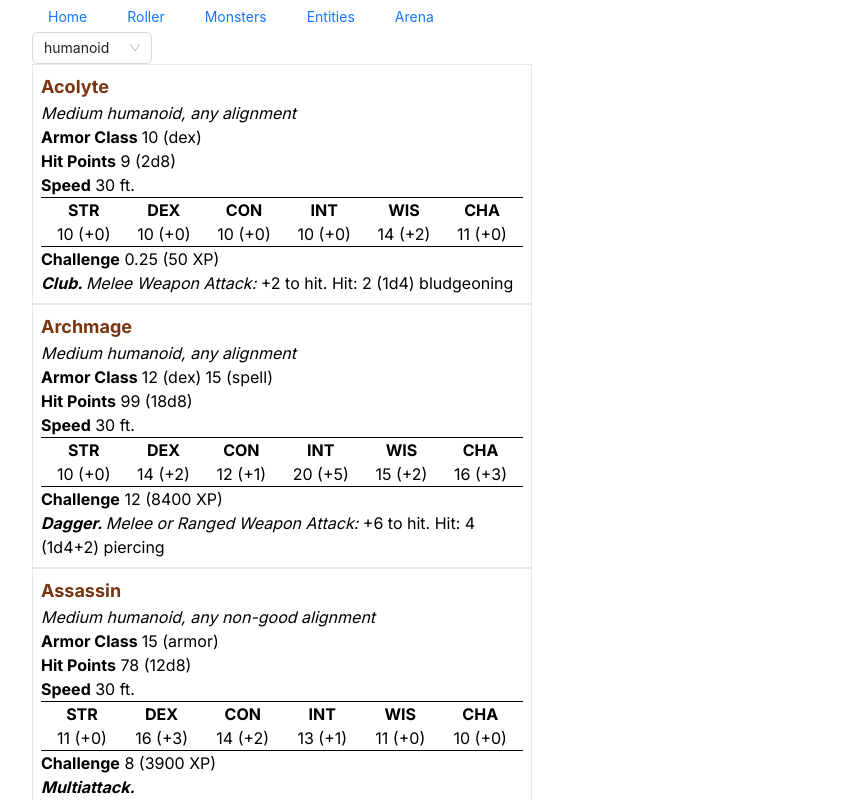
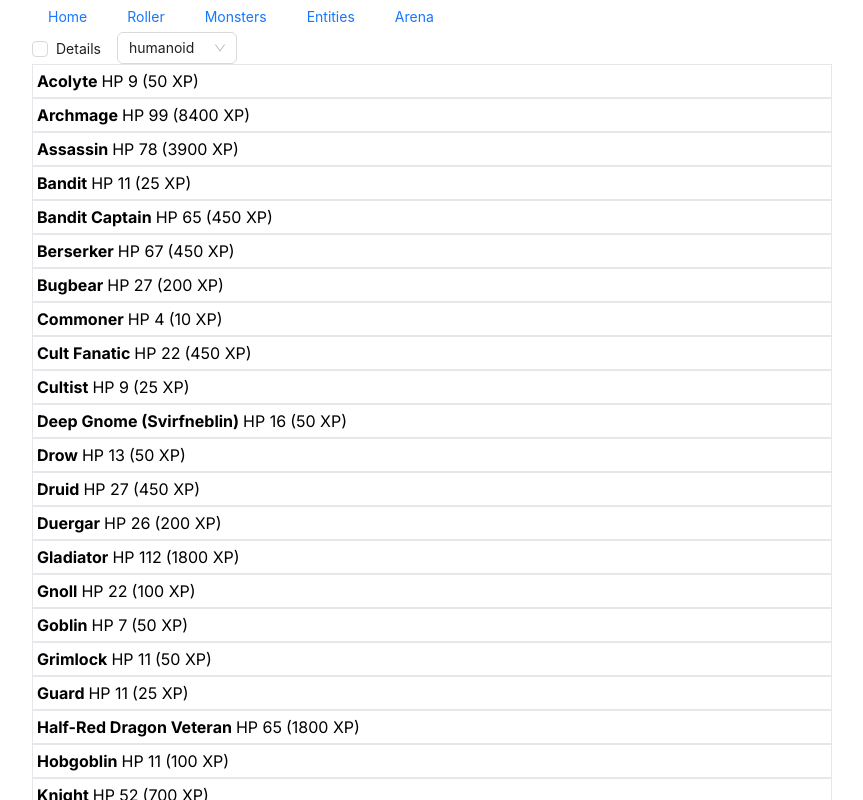
Before and after one commit to crianonim/dnd-next, a Next.js app: page /monster-list in a window 1280 px wide. Shown: the top 800 px of the page, without its empty margins (208-1071 px from the left). Built offline with nearby package versions, Linux system fonts and the light colour scheme.

Commit message:
add simple monster list

```diff
--- a/src/app/components/entitiesSetup.tsx
+++ b/src/app/components/entitiesSetup.tsx
@@ -57,8 +57,8 @@ const EntitiesSetup = () => {
             className="w-40 border border-blue-500 p-1"
             onDrop={() => {
               if (dragged && !blues.includes(dragged)) {
-                setBlues([...reds, dragged]);
-                setReds(blues.filter((e) => e !== dragged));
+                setBlues([...blues, dragged]);
+                setReds(reds.filter((e) => e !== dragged));
               }
             }}
             onDragOver={(event) => {
--- /dev/null
+++ b/src/app/components/monsterMini.tsx
@@ -0,0 +1,19 @@
+import { Monster } from "@/game/monsters";
+import React from "react";
+
+type MonsterMiniProps = {
+  monster: Monster;
+};
+
+export default function MonsterMini({ monster }: MonsterMiniProps) {
+  return (
+    <div className="flex border p-1 gap-1">
+      <div className="font-bold text-l">{monster.name}</div>
+
+      <div>
+        <span>HP</span> {monster.hit_points}
+      </div>
+      <div>({monster.xp} XP)</div>
+    </div>
+  );
+}
--- a/src/app/components/monsterView.tsx
+++ b/src/app/components/monsterView.tsx
@@ -70,7 +70,7 @@ const showAction = (a: Action) => (
 
 export default function MonsterView({ monster }: MonsterViewProps) {
   return (
-    <div className="flex flex-col border p-2 w-[500px]">
+    <div className="flex flex-col border p-2">
       <div className="font-bold text-lg text-amber-900">{monster.name}</div>
       <div className="italic">
         {monster.size} {monster.type}, {monster.alignment}
--- a/src/app/monster-list/filter.tsx
+++ b/src/app/monster-list/filter.tsx
@@ -1,17 +1,23 @@
 "use client";
 import { allMonsterTypes } from "@/game/monsters";
-import { Select, Space } from "antd";
+import { Checkbox, Select, Space } from "antd";
+import { CheckboxChangeEvent } from "antd/es/checkbox";
 export type MonsterFilterProps = {
-  onChange: (value: string) => void;
+  onTypeChange: (value: string) => void;
+  onDetailsChange: (e: CheckboxChangeEvent) => void;
 };
-export default function MonsterFilter({ onChange }: MonsterFilterProps) {
+export default function MonsterFilter({
+  onTypeChange,
+  onDetailsChange,
+}: MonsterFilterProps) {
   return (
     <div>
       <Space wrap>
+        <Checkbox onChange={onDetailsChange}>Details</Checkbox>
         <Select
           defaultValue="humanoid"
           style={{ width: 120 }}
-          onChange={onChange}
+          onChange={onTypeChange}
           options={allMonsterTypes.map((type) => ({
             value: type,
             label: type,
--- a/src/app/monster-list/page.tsx
+++ b/src/app/monster-list/page.tsx
@@ -5,20 +5,33 @@ import MonsterView from "../components/monsterView";
 import MonsterFilter from "./filter";
 import { useState } from "react";
 import { useStore } from "@/store/arenaStore";
+import MonsterMini from "../components/monsterMini";
 export default function MonsterList() {
   const [selectedType, setSelectedType] = useState("humanoid");
+  const [details, setDetails] = useState(false);
   const spawnMonster = useStore((store) => store.spawnMonster);
   const entities = useStore((store) => store.entities);
   console.log(entities);
   return (
     <div>
-      <MonsterFilter onChange={(s: string) => setSelectedType(s)} />
+      <MonsterFilter
+        onDetailsChange={(e) => setDetails(e.target.checked)}
+        onTypeChange={(s: string) => setSelectedType(s)}
+      />
       <div>
         {monsters
           .filter((m) => m.type === selectedType)
           .map((m) => (
-            <div key={m.name} onClick={() => spawnMonster(m)}>
-              <MonsterView monster={m} />
+            <div
+              key={m.name}
+              className="cursor-pointer hover:bg-slate-200"
+              onClick={() => spawnMonster(m)}
+            >
+              {details ? (
+                <MonsterView monster={m} />
+              ) : (
+                <MonsterMini monster={m} />
+              )}
             </div>
           ))}
       </div>
```
